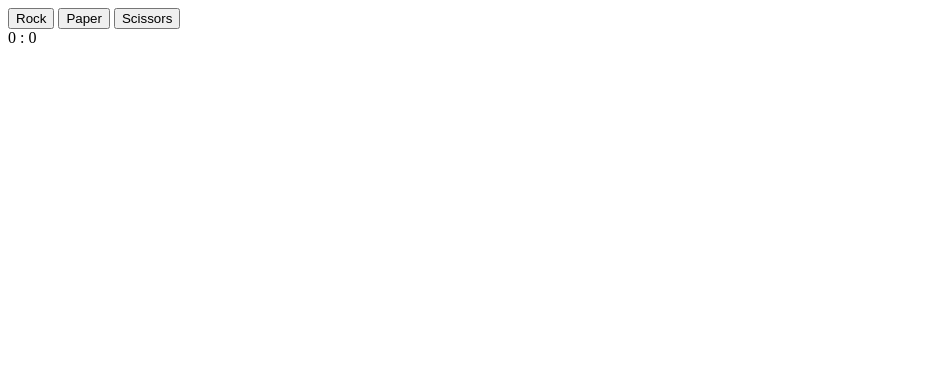
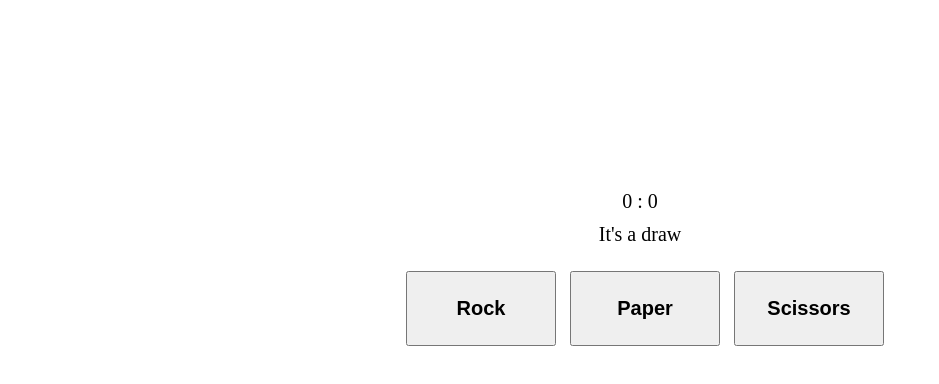
Before and after one commit to lukethun/JavaScript, a plain HTML site: page index.html in a window 1280 px wide. Both pictures are taken after a click on the button "Rock". Shown: the whole page, without its empty margins (0-939 px from the left). Drawn offline with Linux system fonts and the light colour scheme.

Commit message:
Clean up code and make functioning score counter and game stop

```diff
--- a/index.html
+++ b/index.html
@@ -4,12 +4,14 @@
   <meta charset="UTF-8">
   <meta name="viewport" content="width=device-width, initial-scale=1.0">
   <title>Rock Paper Scissors</title>
+  <link rel="stylesheet" href="style.css">
 </head>
 <body>
-  <button id="rock">Rock</button>
-  <button id="paper">Paper</button>
-  <button id="scissors">Scissors</button>
-
+  <div class="container">
+    <button id="rock">Rock</button>
+    <button id="paper">Paper</button>
+    <button id="scissors">Scissors</button>
+  </div>
 
 
   <script src="javascript.js"></script>
--- a/javascript.js
+++ b/javascript.js
@@ -3,7 +3,7 @@ let computerSelection = "";
 let computerScore = 0;
 let playerScore = 0;
 
-console.log(Math.floor(Math.random() * 3));
+
 // Function to get random selection from computer
 
 function getComputerChoice(){
@@ -22,16 +22,16 @@ function playGame(playerSelection, computerSelection){
   || playerSelection === "paper" && computerSelection === "scissors"
   || playerSelection === "scissors" && computerSelection === "rock"){
     computerScore += 1;
-    return `You lose! ${computerSelection} beats ${playerSelection}`;
+    messageDiv.textContent = `You lose! ${computerSelection} beats ${playerSelection}`;
   } else if(playerSelection === computerSelection){
-    return "It's a draw";
+    messageDiv.textContent = "It's a draw";
   } else if (playerSelection === "paper" && computerSelection === "rock"
   || playerSelection === "scissors" && computerSelection === "paper"
   || playerSelection === "rock" && computerSelection === "scissors"){
     playerScore += 1;
-    return `You win! ${playerSelection} beats ${computerSelection}`
+    messageDiv.textContent = `You win! ${playerSelection} beats ${computerSelection}`
   } else {
-    return "Invalid Choice";
+    messageDiv.textContent = "Invalid Choice";
   }
 }
 
@@ -39,45 +39,52 @@ const rock = document.querySelector('#rock');
 const paper = document.querySelector('#paper');
 const scissors = document.querySelector('#scissors');
 const scoreDiv = document.createElement('div');
-const body = document.querySelector('body');
+const container = document.querySelector('.container');
+const messageDiv = document.createElement('div');
+const buttons = document.querySelectorAll('button');
 
-body.appendChild(scoreDiv);
-
-
-
+messageDiv.textContent = ' ';
+scoreDiv.textContent = '0 : 0';
+container.prepend(scoreDiv, messageDiv);
+scoreDiv.setAttribute('class', 'score');
+messageDiv.setAttribute('class', 'message');
 
 rock.addEventListener('click', () => {
   getComputerChoice();
-  console.log(playGame("rock", computerSelection));
+  playGame("rock", computerSelection);
   scoreDiv.textContent = `${playerScore} : ${computerScore}`;
+  winner();
 })
 
 paper.addEventListener('click', () => {
   getComputerChoice();
-  console.log(playGame("paper", computerSelection));
+  playGame("paper", computerSelection);
   scoreDiv.textContent = `${playerScore} : ${computerScore}`;
+  winner();
 })
 
 scissors.addEventListener('click', () => {
   getComputerChoice();
-  console.log(playGame("scissors", computerSelection));
+  playGame("scissors", computerSelection);
   scoreDiv.textContent = `${playerScore} : ${computerScore}`;
+  winner();
 })
 
+// Display winner
+
+function disableButtons(){
+  buttons.forEach(button => {
+    button.disabled = true;
+  })
+}
 
 
-
-// Loop until a score of 5 is reached for either player or computer
-// while(computerScore < 5 && playerScore < 5){
-//   game();
-//   console.log(`Computer : ${computerScore}`);
-//   console.log(`Player : ${playerScore}`);
-// }
-
-
-// Display winner
-if(playerScore == 5){
-  console.log("You win");
-} else if(computerScore == 5){
-  console.log("You lose...");
+function winner(){
+  if(playerScore === 5){
+    messageDiv.textContent = "You win!";
+    disableButtons();
+  } else if(computerScore === 5){
+    messageDiv.textContent = 'You lose...';
+    disableButtons();
+  }
 }
--- /dev/null
+++ b/style.css
@@ -0,0 +1,26 @@
+.container {
+    text-align: center;
+    margin-top: 15%;
+}
+
+body{
+    align-items: center;
+}
+
+button{
+    width: 150px;
+    height: 75px;
+    font-size: 20px;
+    font-weight: 600;
+    margin-left: 10px;
+}
+
+.score{
+    font-size: 20px;
+    margin-bottom: 10px;
+}
+
+.message{
+    margin-bottom: 25px;
+    font-size: 20px;
+}
```
